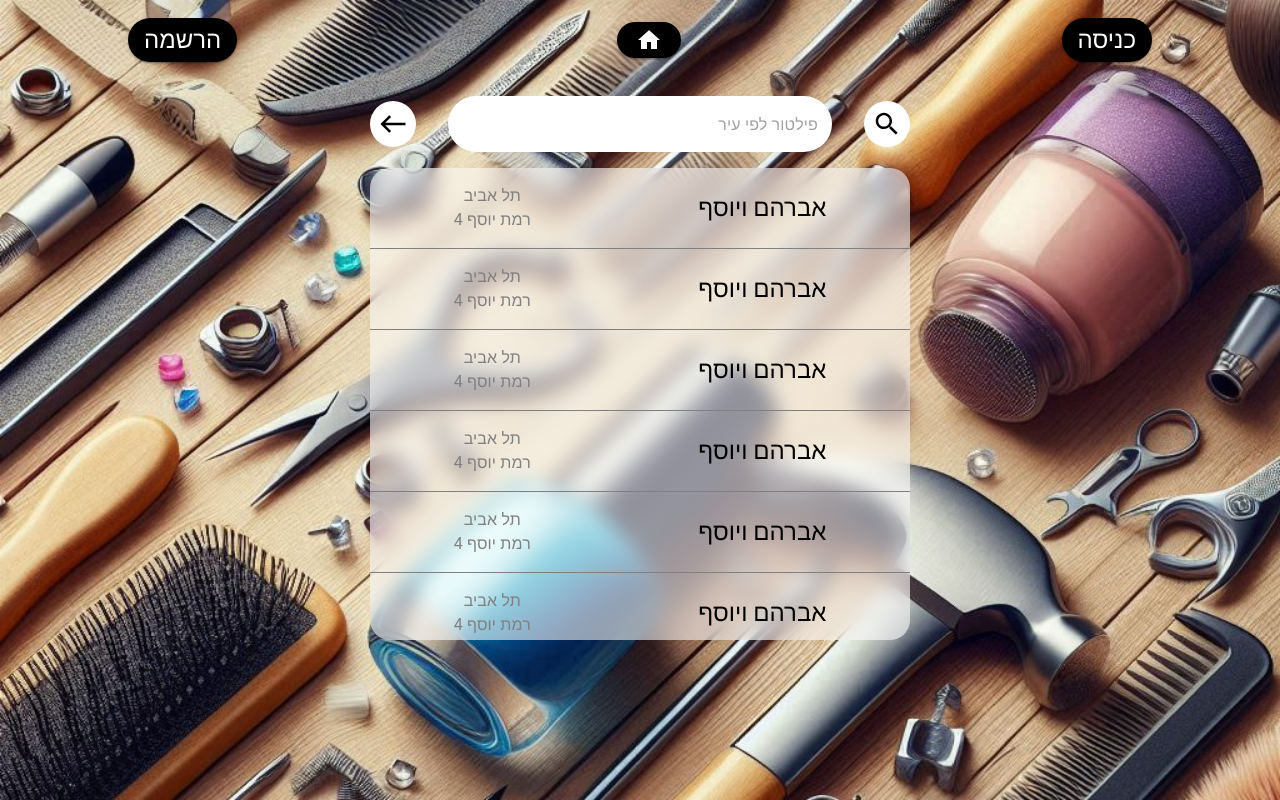
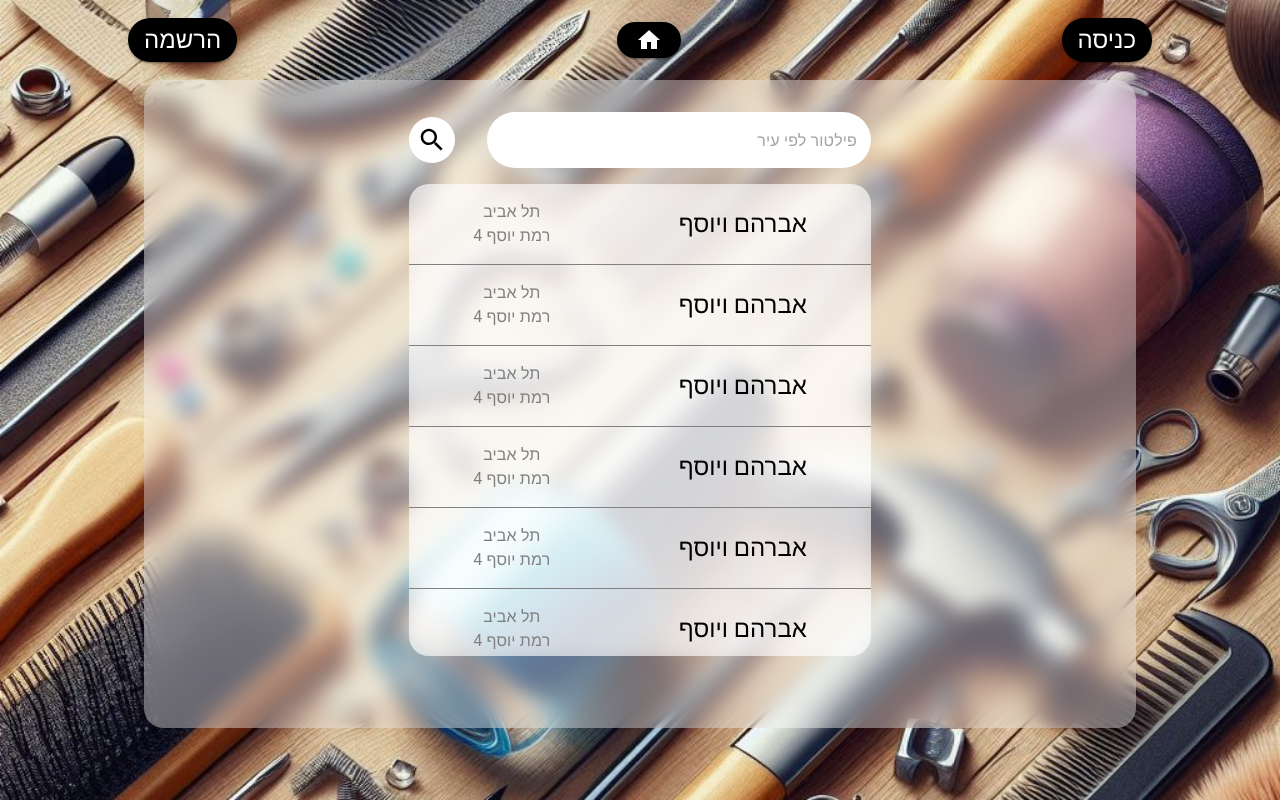
Before and after one commit to rotem-bendavid/BizQ, a React (Create React App) app in the folder frontend/: page /FilterBusinessPage/1 in a window 1280 px wide. Built offline with nearby package versions, Linux system fonts and the light colour scheme.

Commit message:
add FrostedBackground to filter business page

```diff
--- a/frontend/src/pages/FilterBusinessPage.js
+++ b/frontend/src/pages/FilterBusinessPage.js
@@ -10,11 +10,14 @@ import WestIcon from '@mui/icons-material/West';
 import SearchIcon from '@mui/icons-material/Search';
 import { useHistory } from 'react-router-dom/cjs/react-router-dom.min';
 import BusinessComponent from '../features/FilterBusinessPage/BusinessComponent';
+import FrostedBackground from '../features/FrostedBackground';
+
 const FilterBusinessPage = () => {
   const history = useHistory();
 
   return (
-    <Stack alignItems={'center'} sx={{ height: '100%', overflow: 'hidden' }}>
+    <Stack alignItems={'center'} sx={{ height: '90%', overflow: 'hidden' }}>
+      <FrostedBackground>
         <Stack alignItems={'center'} p={2} spacing={2}>
           <Stack
             direction={'row'}
@@ -23,13 +26,21 @@ const FilterBusinessPage = () => {
             sx={{ width: '100%' }}
             justifyContent={'center'}
           >
-          <IconButton
+            {/* <IconButton
               sx={{ backgroundColor: 'white' }}
               onClick={() => {
                 history.goBack();
               }}
             >
               <WestIcon sx={{ fontSize: '30px', color: 'black' }}></WestIcon>
+            </IconButton> */}
+            <IconButton
+              sx={{ backgroundColor: 'white' }}
+              // onClick={() => {
+              //   history.goBack();
+              // }}
+            >
+              <SearchIcon sx={{ fontSize: '30px', color: 'black' }}></SearchIcon>
             </IconButton>
             <Stack
               sx={{
@@ -51,14 +62,6 @@ const FilterBusinessPage = () => {
                 }}
               ></TextField>
             </Stack>
-          <IconButton
-            sx={{ backgroundColor: 'white' }}
-            onClick={() => {
-              history.goBack();
-            }}
-          >
-            <SearchIcon sx={{ fontSize: '30px', color: 'black' }}></SearchIcon>
-          </IconButton>
           </Stack>
           <Stack
             sx={{
@@ -89,6 +92,7 @@ const FilterBusinessPage = () => {
             ))}
           </Stack>
         </Stack>
+      </FrostedBackground>
     </Stack>
   );
 };
```
Lines whose indentation alone changed are shown as unchanged.
